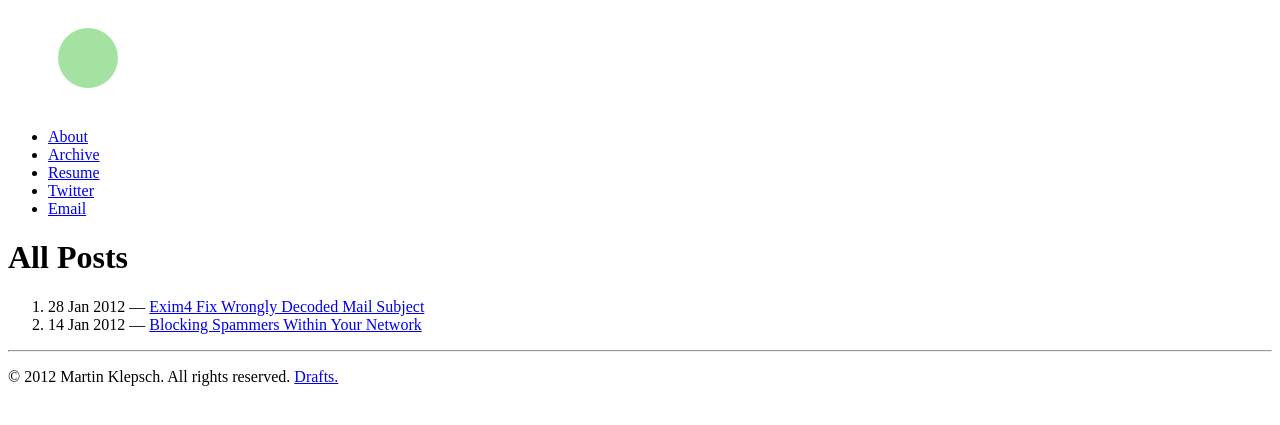
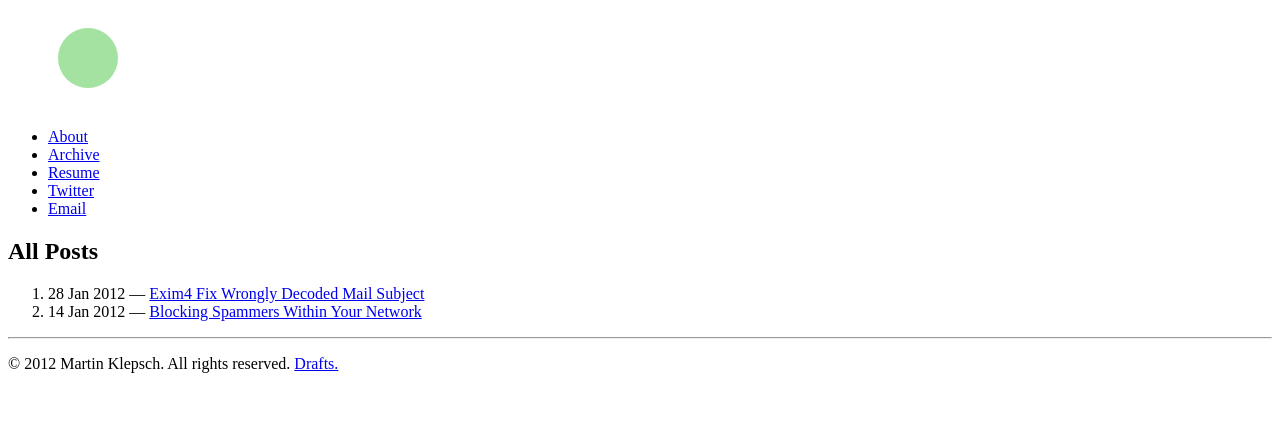
Before and after one commit to martinklepsch/martinklepsch.org, a Jekyll site: the page built from archive.html, in a window 1280 px wide. Shown: the top 425 px of the page. Built offline with Jekyll 4.4.1, drawn with Linux system fonts in a browser that asks for light colours.

Commit message:
moves heading into section

```diff
--- a/archive.html
+++ b/archive.html
@@ -1,8 +1,8 @@
 ---
 layout: default
 ---
+<section>
 <h1>All Posts</h1>
-<section>
 <ol id="archive">
 {% for post in site.posts %}
 {% unless post.categories contains 'draft' %}
```
